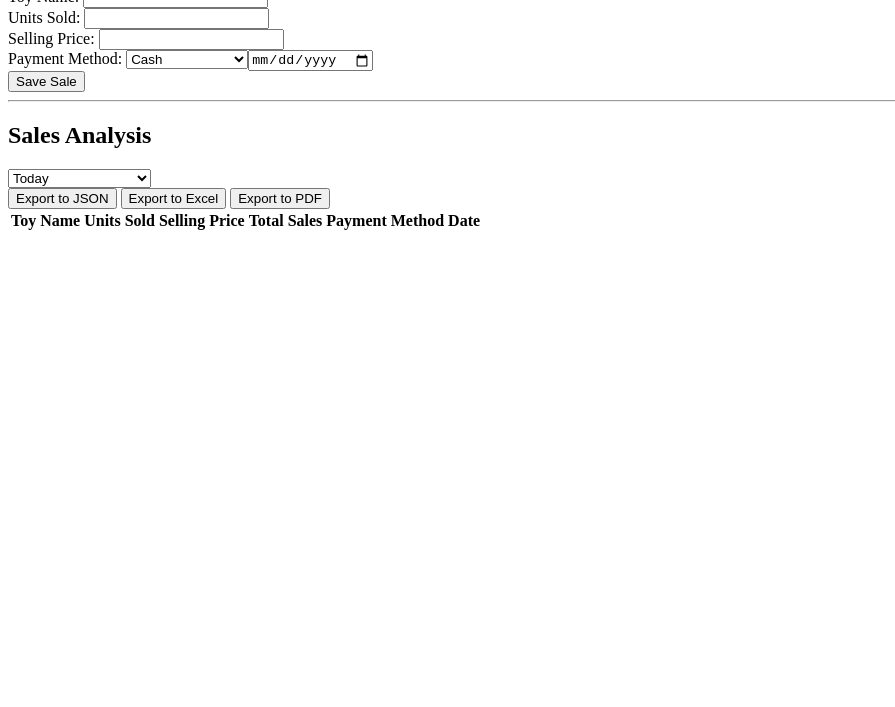
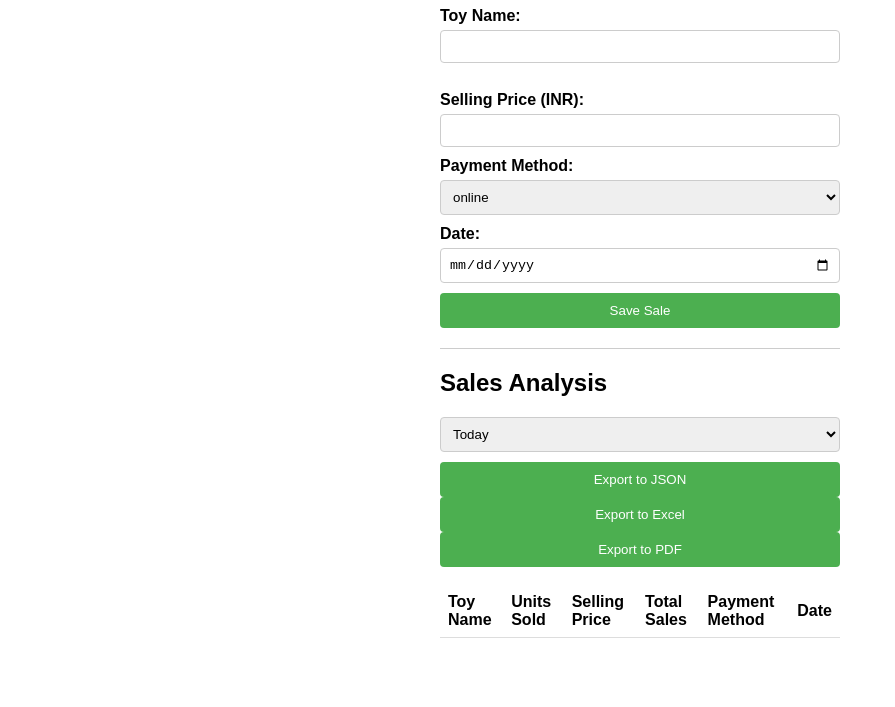
Before and after one commit to apptestingpro1/testpro1web, a plain HTML site: page index.html in a window 1280 px wide. Shown: the part 93-800 px from the top of the page, without its empty margins (0-895 px from the left). Drawn offline with Linux system fonts and the light colour scheme; no server answers.

Commit message:
Update index.html

```diff
--- a/index.html
+++ b/index.html
@@ -7,6 +7,67 @@
     <script src="https://www.gstatic.com/firebasejs/8.6.8/firebase-app.js"></script>
     <script src="https://www.gstatic.com/firebasejs/8.6.8/firebase-firestore.js"></script>
     <script src="https://www.gstatic.com/firebasejs/8.6.8/firebase-analytics.js"></script>
+    <style>
+        body {
+            font-family: Arial, sans-serif;
+            margin: 0;
+            padding: 20px;
+        }
+        h1 {
+            text-align: center;
+            color: #333;
+        }
+        form {
+            max-width: 400px;
+            margin: 0 auto;
+        }
+        label {
+            display: block;
+            margin-bottom: 5px;
+            font-weight: bold;
+        }
+        input[type="text"],
+        input[type="number"],
+        input[type="date"],
+        select {
+            width: 100%;
+            padding: 8px;
+            margin-bottom: 10px;
+            border: 1px solid #ccc;
+            border-radius: 4px;
+            box-sizing: border-box;
+        }
+        button {
+            display: block;
+            width: 100%;
+            padding: 10px;
+            background-color: #4CAF50;
+            color: white;
+            border: none;
+            border-radius: 4px;
+            cursor: pointer;
+        }
+        button:hover {
+            background-color: #45a049;
+        }
+        hr {
+            margin: 20px 0;
+            border: none;
+            border-top: 1px solid #ccc;
+        }
+        table {
+            width: 100%;
+            border-collapse: collapse;
+        }
+        th, td {
+            padding: 8px;
+            text-align: left;
+            border-bottom: 1px solid #ddd;
+        }
+        #paymentSummary {
+            margin-top: 20px;
+        }
+    </style>
 </head>
 <body>
     <h1>Toy Sales Tracker</h1>
@@ -14,17 +75,17 @@
         <label for="toyName">Toy Name:</label>
         <input type="text" id="toyName" required>
         <br>
-        <label for="units">Units Sold:</label>
+        <label for="units Sold:</label>
         <input type="number" id="units" required>
         <br>
-        <label for="sellingPrice">Selling Price:</label>
+        <label for="sellingPrice">Selling Price (INR):</label>
         <input type="number" id="sellingPrice" step="0.01" required>
         <br>
         <label for="paymentMethod">Payment Method:</label>
         <select id="paymentMethod" required>
-            <option value="cash">Cash</option>
-            <option value="credit">Credit Card</option>
-            <option value="debit">Debit Card</optionselect>
+            <option value="online">online</option>
+            <option value="ofline">Ofline</option>
+        </select>
         <br>
         <label for="date">Date:</label>
         <input type="date" id="date" required>
@@ -68,7 +129,7 @@
     <script>
         // Your web app's Firebase configuration
         const firebaseConfig = {
-            apiKey: "AIzaSyCjHWF3l2viXFUCs8e7EwNpy0i82hWtis0",
+            apiKey: "[REDACTED:GCP API key]",
             authDomain: "pro1-41035.firebaseapp.com",
             projectId: "pro1-41035",
             storageBucket: "pro1-41035.storage.googleapis.com",
@@ -87,7 +148,7 @@
 
         // Sync data with Firestore
         function syncDataWithFirestore() {
-            db.collection("salesData").get().then((querySnapshot) => {
+            db.").get().then((querySnapshot) => {
                 querySnapshot.forEach((doc) => {
                     const sale = doc.data();
                     const existingSaleIndex = salesData.findIndex(s => s.id === doc.id);
@@ -102,7 +163,7 @@
             });
         }
 
-        // Save sale datad Firestore
+        // Save sale data to Firestore
         function saveSale() {
             const toyName = document.getElementById('toyName').value;
             const units = parseInt(document.getElementById('units').value);
@@ -171,7 +232,7 @@
                     return salesData.filter(sale => new Date(sale.date).setHours(0, 0, 0, 0) === today);
                 case 'month':
                     return salesData.filter(sale => new Date(sale.date).getMonth() === new Date().getMonth() &&
-                                                     new Date(sale.date).getFullYear() === new Date().getFullYear());
+                                                     new Date(saleFullYear() === new Date().getFullYear());
                 case 'year':
                     return salesData.filter(sale => new Date(sale.date).getFullYear() === new Date().getFullYear());
                 case 'custom':
@@ -190,9 +251,9 @@
                 const row = document.createElement('tr');
                 row.innerHTML = `
                     <td>${sale.toyName}</td>
-                    .units}</td>
-                    <td>${sale.sellingPrice}</td>
-                    <td>${sale.totalSales}</td>
+                    <td>${sale.units}</td>
+                    <td>₹${sale.sellingPrice}</td>
+                    <td>₹${sale.totalSales}</td>
                     <td>${sale.paymentMethod}</td>
                     <td>${sale.date}</td>
                 `;
@@ -206,7 +267,7 @@
                 const totalSales = data
                     .filter(sale => sale.paymentMethod === method)
                     .reduce((sum, sale) => sum + sale.totalSales, 0);
-                return `${method.charAt(0).toUpperCase() + method.slice(1)}: $${totalSales}`;
+                return `${method.charAt(0).toUpperCase() + method.slice(1)}: ₹${totalSales}`;
             });
 
             const summaryHTML = `
@@ -246,11 +307,10 @@
                 xlsx += `<tr>
                             <td>${sale.toyName}</td>
                             <td>${sale.units}</td>
-                            <td>${sale.sellingPrice}</td>
-                            <td>${sale.totalSales}</td>
+                            <td>₹${sale.sellingPrice}</td>
+                            <td>₹${sale.totalSales}</td>
                             <td>${sale.paymentMethod}</td>
-                            <td>${sale.date}</td>
-                        </tr>`;
+                            <td>${sale.date}</        </tr>`;
             });
             xlsx += '</table>';
 
@@ -272,7 +332,7 @@
             const blob = new Blob([content], { type: contentType });
             const url = window.URL.createObjectURL(blob);
             const link = document.createElement('a');
-            link.
+            link.href = url;
             link.download = fileName;
             document.body.appendChild(link);
             link.click();
```
